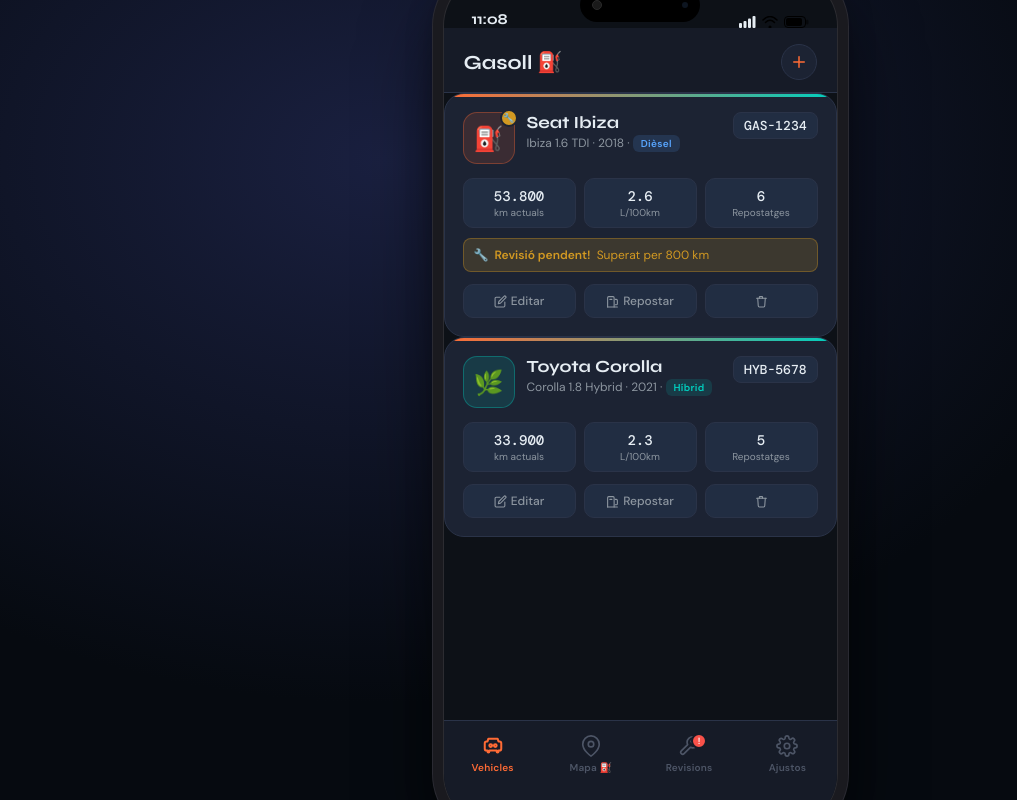
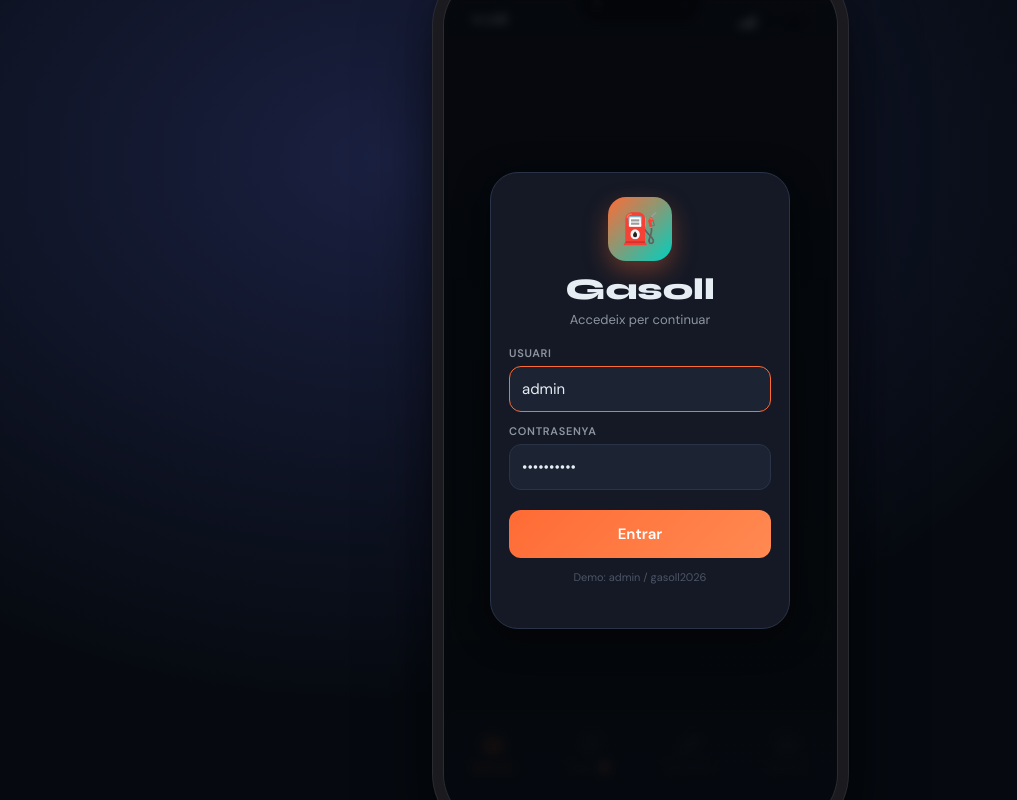
Before and after one commit to gcanigueral/Gasoll, a plain HTML site: page index.html in a window 1280 px wide. Shown: the whole page, without its empty margins (0-1017 px from the left). Drawn offline with nearby package versions, Linux system fonts and the light colour scheme.

Commit message:
Add login screen

```diff
--- a/index.html
+++ b/index.html
@@ -260,6 +260,53 @@
   border: none; cursor: pointer; font-family: 'DM Sans', sans-serif;
 }
 
+.login-screen {
+  position: absolute; inset: 0; z-index: 300; display: flex; align-items: center; justify-content: center;
+  background: linear-gradient(180deg, rgba(4,7,11,0.82), rgba(4,7,11,0.9));
+  backdrop-filter: blur(5px); transition: opacity 0.2s ease, visibility 0.2s ease;
+}
+.login-screen.hidden {
+  opacity: 0; visibility: hidden; pointer-events: none;
+}
+.login-card {
+  width: min(82%, 300px); background: rgba(22,27,39,0.94); border: 1px solid var(--border);
+  border-radius: 28px; padding: 24px 18px 18px; box-shadow: var(--shadow);
+}
+.login-logo {
+  width: 64px; height: 64px; border-radius: 18px; margin: 0 auto 10px; display: flex; align-items: center; justify-content: center;
+  background: linear-gradient(135deg, var(--accent), var(--teal)); color: white; font-size: 30px;
+  box-shadow: 0 10px 24px rgba(255,107,53,0.35);
+}
+.login-title {
+  font-family: 'Syne', sans-serif; font-size: 30px; font-weight: 800; text-align: center; color: var(--t1);
+  margin-bottom: 4px;
+}
+.login-subtitle {
+  text-align: center; font-size: 13px; color: var(--t2); margin-bottom: 18px;
+}
+#login-form { display: flex; flex-direction: column; gap: 12px; }
+.login-field {
+  display: flex; flex-direction: column; gap: 6px;
+}
+.login-field label {
+  font-size: 11px; font-weight: 700; letter-spacing: 0.7px; text-transform: uppercase; color: var(--t2);
+}
+.login-input {
+  width: 100%; height: 46px; background: var(--card); border: 1.5px solid var(--border); border-radius: 12px;
+  color: var(--t1); font-size: 15px; padding: 0 12px; outline: none; font-family: 'DM Sans', sans-serif;
+}
+.login-input:focus { border-color: var(--accent); }
+.login-submit {
+  height: 48px; border: none; border-radius: 12px; background: linear-gradient(135deg, var(--accent), #ff8a52);
+  color: white; font-size: 15px; font-weight: 700; cursor: pointer; margin-top: 8px; font-family: 'DM Sans', sans-serif;
+}
+.login-note {
+  text-align: center; margin-top: 12px; font-size: 11px; color: var(--t3);
+}
+.login-error {
+  min-height: 18px; margin-top: 8px; text-align: center; font-size: 12px; color: var(--red);
+}
+
 /* ========================================
    DETAIL SUB-TABS
    ======================================== */
@@ -822,6 +869,26 @@
 <body>
 <div id="app">
   <div class="phone-shell" id="phone-shell">
+    <div class="login-screen" id="login-screen">
+      <div class="login-card">
+        <div class="login-logo">⛽</div>
+        <div class="login-title">Gasoll</div>
+        <div class="login-subtitle">Accedeix per continuar</div>
+        <form id="login-form">
+          <div class="login-field">
+            <label for="login-user">Usuari</label>
+            <input class="login-input" id="login-user" type="text" value="admin" autocomplete="username">
+          </div>
+          <div class="login-field">
+            <label for="login-pass">Contrasenya</label>
+            <input class="login-input" id="login-pass" type="password" value="gasoll2026" autocomplete="current-password">
+          </div>
+          <button class="login-submit" type="submit">Entrar</button>
+        </form>
+        <div class="login-note">Demo: admin / gasoll2026</div>
+        <div class="login-error" id="login-error"></div>
+      </div>
+    </div>
     <!-- Dynamic Island -->
     <div class="dynamic-island">
       <div class="di-camera"></div>
@@ -2641,6 +2708,13 @@
             <div class="settings-item-sub">Elimina tot el contingut (irreversible)</div>
           </div>
         </div>
+        <div class="settings-item" id="btn-logout" style="cursor:pointer">
+          <span class="settings-item-icon">🚪</span>
+          <div class="settings-item-info">
+            <div class="settings-item-label" style="color:var(--accent)">Tancar sessió</div>
+            <div class="settings-item-sub">Torna a la pantalla de login</div>
+          </div>
+        </div>
       </div>
       <div class="settings-section">
         <div class="settings-section-title">Sobre</div>
@@ -3529,6 +3603,9 @@
   const btnClear = document.getElementById('btn-clear-data');
   if (btnClear) btnClear.addEventListener('click', clearAllData);
 
+  const btnLogout = document.getElementById('btn-logout');
+  if (btnLogout) btnLogout.addEventListener('click', logoutUser);
+
   // Swipe to delete fill-up items
   attachSwipeListeners();
 }
@@ -3929,6 +4006,53 @@
   el.textContent = `${h}:${m}`;
 }
 
+const AUTH = {
+  key: 'gasoll_v3_auth',
+  username: 'admin',
+  password: 'gasoll2026'
+};
+
+function isLoggedIn() {
+  return localStorage.getItem(AUTH.key) === '1';
+}
+
+function showLoginScreen() {
+  const el = document.getElementById('login-screen');
+  if (!el) return;
+  el.classList.remove('hidden');
+  const userInput = document.getElementById('login-user');
+  if (userInput) setTimeout(() => userInput.focus(), 100);
+}
+
+function hideLoginScreen() {
+  const el = document.getElementById('login-screen');
+  if (!el) return;
+  el.classList.add('hidden');
+}
+
+function handleLoginSubmit(event) {
+  event.preventDefault();
+  const username = document.getElementById('login-user')?.value.trim() || '';
+  const password = document.getElementById('login-pass')?.value || '';
+  const error = document.getElementById('login-error');
+
+  if (username.toLowerCase() === AUTH.username && password === AUTH.password) {
+    localStorage.setItem(AUTH.key, '1');
+    if (error) error.textContent = '';
+    hideLoginScreen();
+    renderApp();
+    return;
+  }
+
+  if (error) error.textContent = 'Usuari o contrasenya incorrectes';
+}
+
+function logoutUser() {
+  localStorage.removeItem(AUTH.key);
+  document.getElementById('nav-wrapper').innerHTML = '';
+  showLoginScreen();
+}
+
 // =========================================================
 // INIT
 // =========================================================
@@ -3938,7 +4062,16 @@
   loadTheme();
   updateClock();
   setInterval(updateClock, 10000);
-  renderApp();
+
+  const loginForm = document.getElementById('login-form');
+  if (loginForm) loginForm.addEventListener('submit', handleLoginSubmit);
+
+  if (isLoggedIn()) {
+    hideLoginScreen();
+    renderApp();
+  } else {
+    showLoginScreen();
+  }
 
   // Diagnostic:
   // FIX APPLIED: deleteVehicleCascade uses +vehicleId (numeric cast)
```
